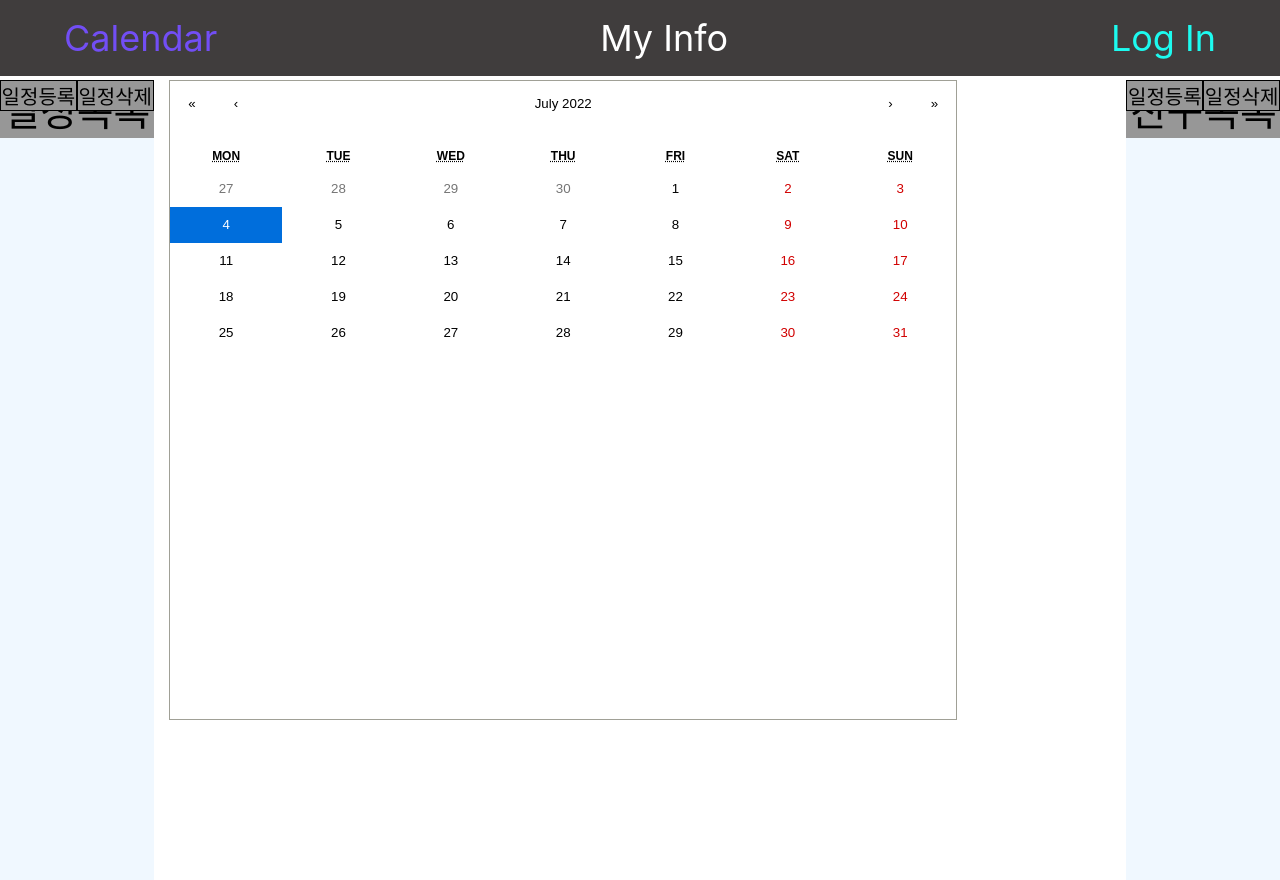
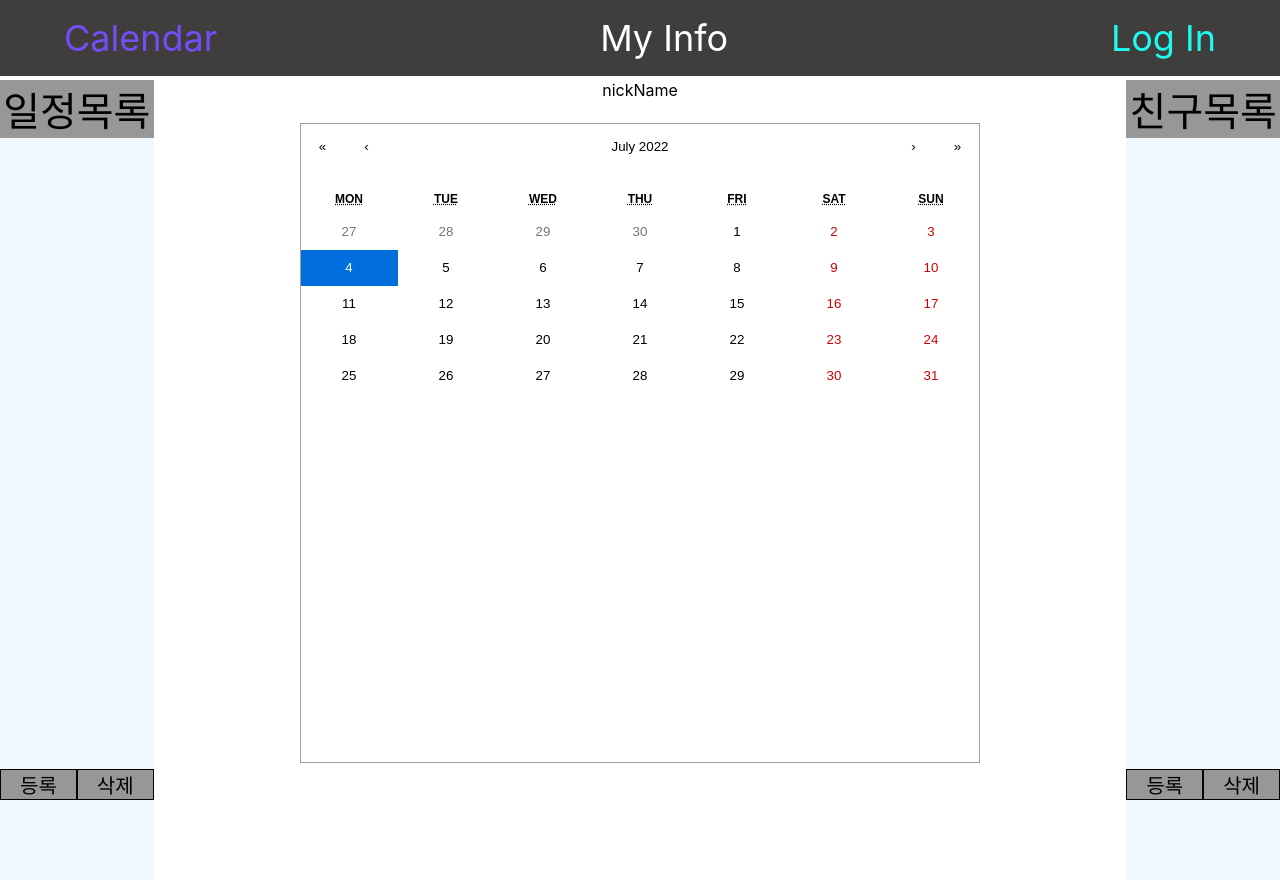
Before and after one commit to mulahaG/Calendar, a React (Create React App) app: page /user in a window 1280 px wide. Built offline with nearby package versions, Linux system fonts and the light colour scheme; no server answers.

Commit message:
일정등록 페이지

```diff
--- a/src/App.js
+++ b/src/App.js
@@ -6,6 +6,8 @@ import Home from './components/home';
 import Login from './components/login';
 import User from "./components/User";
 import Info from "./components/User/Info";
+import CalendarEnrolment from "./components/User/CalendarEnrolment";
+import CalendarDelete from "./components/User/CalendarDelete";
   // const log =(( )=>{
   //   if(URL=="http://localhost:3000"){
   //     <HeaderComponent/>
@@ -26,6 +28,9 @@ function App() {
         <Route path="/login" element={<Login/>} />
         <Route path="/user" element={<User/>} />
         <Route path="/info" element={<Info/>} />
+        <Route path="calendarEnrolment" element={<CalendarEnrolment/>} />
+        <Route path="calendarDelete" element={<CalendarDelete/>} />
+
       </Routes>
     </BrowserRouter>
 
--- /dev/null
+++ b/src/components/User/CalendarDelete.jsx
@@ -0,0 +1,29 @@
+import React from "react";
+import styled from "styled-components";
+
+const In =styled.div`
+    padding-top: 103px;
+    text-align: center;
+`
+const Tit =styled.div`
+    font-size: 50px;
+    line-height: 100px;
+    text-align: center;
+    color: #1dfaef;
+`
+const HomeContainer = styled.div`
+    padding-top: 103px;
+`
+
+const CalendarDelete = () => {
+
+    return (
+        <>
+        <HomeContainer/>
+        <In>
+            <Tit>일정 삭제</Tit>
+        </In>
+        </>
+    );
+}
+export default CalendarDelete;
--- a/src/components/User/CalendarEnrolment.jsx
+++ b/src/components/User/CalendarEnrolment.jsx
@@ -0,0 +1,33 @@
+import React from "react";
+import styled from "styled-components";
+
+const In =styled.div`
+padding-top: 103px;
+text-align: center;
+`
+const Tit =styled.div`
+font-size: 50px;
+line-height: 100px;
+text-align: center;
+color: #00ff22;
+`
+const Schedule_List = styled.div`
+    text-align: center;
+    font-size: 20px;
+`
+const CalendarEnrolment = () => {
+
+    return (
+        <>
+        <In>
+            <Tit>일정 등록</Tit>
+            <Schedule_List>
+                일    정   명 : <input type="text"/><br/>
+                일 정   기 간 : <input type="datetime-local"/>  ~ <input type="datetime-local"/><br/>
+                매일/주/월/년 : 매일<input type="checkbox"/> 매주<input type="checkbox"/> 매월<input type="checkbox"/> 매년<input type="checkbox"/>
+            </Schedule_List>
+        </In>
+        </>
+    );
+}
+export default CalendarEnrolment;
--- a/src/components/User/Info.jsx
+++ b/src/components/User/Info.jsx
@@ -33,15 +33,10 @@ const Info = () => {
       getProfile();
     }, []);
 
-    const onKakao = (e) => {
-      e.preventDefault();
-      alert(nickName);
-    }
+
       return (
         <>
             <HomeContainer/>
-            <button onClick={onKakao}>버튼</button>
-            {profileImage}
         </>
 
       )
--- a/src/components/User/index.jsx
+++ b/src/components/User/index.jsx
@@ -1,39 +1,41 @@
 import './User.css';
-import React, {useState} from "react";
+import axios from "axios";
+import qs from "qs";
+import React, { useEffect, useState } from "react";
 import styled from "styled-components";
 import Calendar from 'react-calendar';
 import 'react-calendar/dist/Calendar.css'; // css import
 import { useNavigate } from "react-router-dom";
 
-const UserBady = styled.div`
-  width: 100vw;
-`
+
 const HomeContainer = styled.div`
   padding-top: 80px;
 `
 const DesignCalendar =styled.div`
-
+  padding-top: 23px;
   display: flex;
   position: flex;
   justify-content: center;
-  left:flex;
+  align:center;
+
 `
 const CalendarList =styled.div`
   width: 12%;
+  height: 100vh;
+  object-fit: contain;
+  top:80px;
+  float: left;
   background-color:aliceblue;
-  height: 100vh;
-  position: fixed;
-  left:flex;
-  top:80px;
 `
 const FreindList =styled.div`
   width: 12%;
+  height: 100vh;
+
   background-color:aliceblue;
-  height: 100vh;
-  position:fiex;
+  top:80px;
   float: right;
-  top:80px;
 `
+
 const List_text =styled.div`
   width: 12%;
   background-color:#979797;
@@ -42,69 +44,125 @@ const List_text =styled.div`
   text-align: center;
 `
 
-const CalendarButton = styled.div`
+const List_Button = styled.div`
   width: 12%;
-  position: fixed;
   margin: auto;
   background-color:#979797;
   justify-content: space-between;
   display: flex;
   align-items:flex-end;
+  position : fixed;
+  bottom : 0;
 `
-const Delete = styled.div`
-  border: 1px solid #000000;
-  width: 80px;
-  font-size: 20px;
-  color: ${(props) => props.color || "black"};
-  text-align: center;
-
-`
-const Erollment = styled.div`
+const Button = styled.div`
   border: 1px solid #000000;
   width: 80px;
   font-size: 20px;
   color: ${(props) => props.color || "black"};
   text-align: center;
 `
+const MyName = styled.div`
+text-align: center;
+`
+const User = () => {
+  const REST_API_KEY = "efa63d774bf94d489920b4d4633f11ee";
+  const REDIRECT_URI = "http://localhost:3000/oauth/kakao/callback";
+  const CLIENT_SECRET = "aw4xOd79BOGywPbOe4RQbw7Cl2VZUG4N";
+  const [user_id, setUserId] = useState();
+  const [nickName, setNickName] = useState();
+  const [profileImage, setProfileImage] = useState();
 
+  const getProfile = async () => {
+    try {
+      // Kakao SDK API를 이용해 사용자 정보 획득
+      let data = await window.Kakao.API.request({
+        url: "/v2/user/me",
+      });
 
-const User = () => {
+      // 사용자 정보 변수에 저장
+      setUserId(data.id);
+      setNickName(data.properties.nickname);
+      setProfileImage(data.properties.profile_image);
+    } catch (err) {
+      console.log(err);
+    }
+  };
+
+  // calllback으로 받은 인가코드
+  const code = new URL(window.location.href).searchParams.get("code");
+
+  const getToken = async () => {
+    const payload = qs.stringify({
+      grant_type: "authorization_code",
+      client_id: REST_API_KEY,
+      redirect_uri: REDIRECT_URI,
+      code: code,
+      client_secret: CLIENT_SECRET,
+    });
+
+    try {
+      // access token 가져오기
+      const res = await axios.post(
+        "https://kauth.kakao.com/oauth/token",
+        payload
+      );
+
+      // Kakao Javascript SDK 초기화
+      window.Kakao.init(REST_API_KEY);
+      // access token 설정
+      window.Kakao.Auth.setAccessToken(res.data.access_token);
+      getProfile();
+    } catch (err) {
+      console.log(err);
+    }
+  };
+
+  useEffect(() => {
+    getToken();
+  }, []);
+
   const [value, onChange] = useState(new Date());
   const navigate = useNavigate();
 
   const onEnrolment = (e) => {
     e.preventDefault();
-    navigate('/CalendarEnrolment');
+    navigate('/calendarEnrolment');
   }
 
   const onDelete = (e) => {
     e.preventDefault();
-    navigate('/');
+    navigate('/calendarDelete');
   }
+
+  // const onButton = (e) => {
+  //   e.preventDefault();
+  //   alert(nickName);
+  // }
 
   return (
     <>
       <HomeContainer/>
-      <UserBady>
         <CalendarList>
             <List_text>일정목록</List_text>
-            <CalendarButton>
-              <Erollment onClick={onEnrolment}>일정등록</Erollment>
-              <Delete onClick={onDelete}>일정삭제</Delete>
-            </CalendarButton>
+            <List_Button>
+              <Button onClick={onEnrolment}>등록</Button>
+              <Button onClick={onDelete}>삭제</Button>
+            </List_Button>
         </CalendarList>
         <FreindList>
           <List_text>친구목록</List_text>
-          <CalendarButton>
-            <Erollment onClick={onEnrolment}>일정등록</Erollment>
-            <Delete onClick={onDelete}>일정삭제</Delete>
-          </CalendarButton>
+          <List_Button>
+            <Button onClick={onEnrolment}>등록</Button>
+            <Button onClick={onDelete}>삭제</Button>
+          </List_Button>
         </FreindList>
+        <MyName>
+          nickName
+        </MyName>
         <DesignCalendar>
           <Calendar onChange={onChange} value={value} className="size"/>
         </DesignCalendar>
 
-      </UserBady>
     </>
   );
 };
--- a/src/components/common/HeaderComponentUser.jsx
+++ b/src/components/common/HeaderComponentUser.jsx
@@ -31,43 +31,6 @@ const LogBox = styled.div`
 `;
 
 const HeaderComponentUser = () => {
-  const REST_API_KEY = "efa63d774bf94d489920b4d4633f11ee";
-  const REDIRECT_URI = "http://localhost:3000/oauth/kakao/callback";
-  const CLIENT_SECRET = "aw4xOd79BOGywPbOe4RQbw7Cl2VZUG4N";
-
-  // calllback으로 받은 인가코드
-  const code = new URL(window.location.href).searchParams.get("code");
-
-  const getToken = async () => {
-    const payload = qs.stringify({
-      grant_type: "authorization_code",
-      client_id: REST_API_KEY,
-      redirect_uri: REDIRECT_URI,
-      code: code,
-      client_secret: CLIENT_SECRET,
-    });
-
-    try {
-      // access token 가져오기
-      const res = await axios.post(
-        "https://kauth.kakao.com/oauth/token",
-        payload
-      );
-
-      // Kakao Javascript SDK 초기화
-      window.Kakao.init(REST_API_KEY);
-      // access token 설정
-      window.Kakao.Auth.setAccessToken(res.data.access_token);
-      navigate(window.location.replace('/user'));
-    } catch (err) {
-      console.log(err);
-    }
-  };
-
-  useEffect(() => {
-    getToken();
-  }, []);
-
     const navigate = useNavigate();
 
     const onLogOut = (e) => {
```
